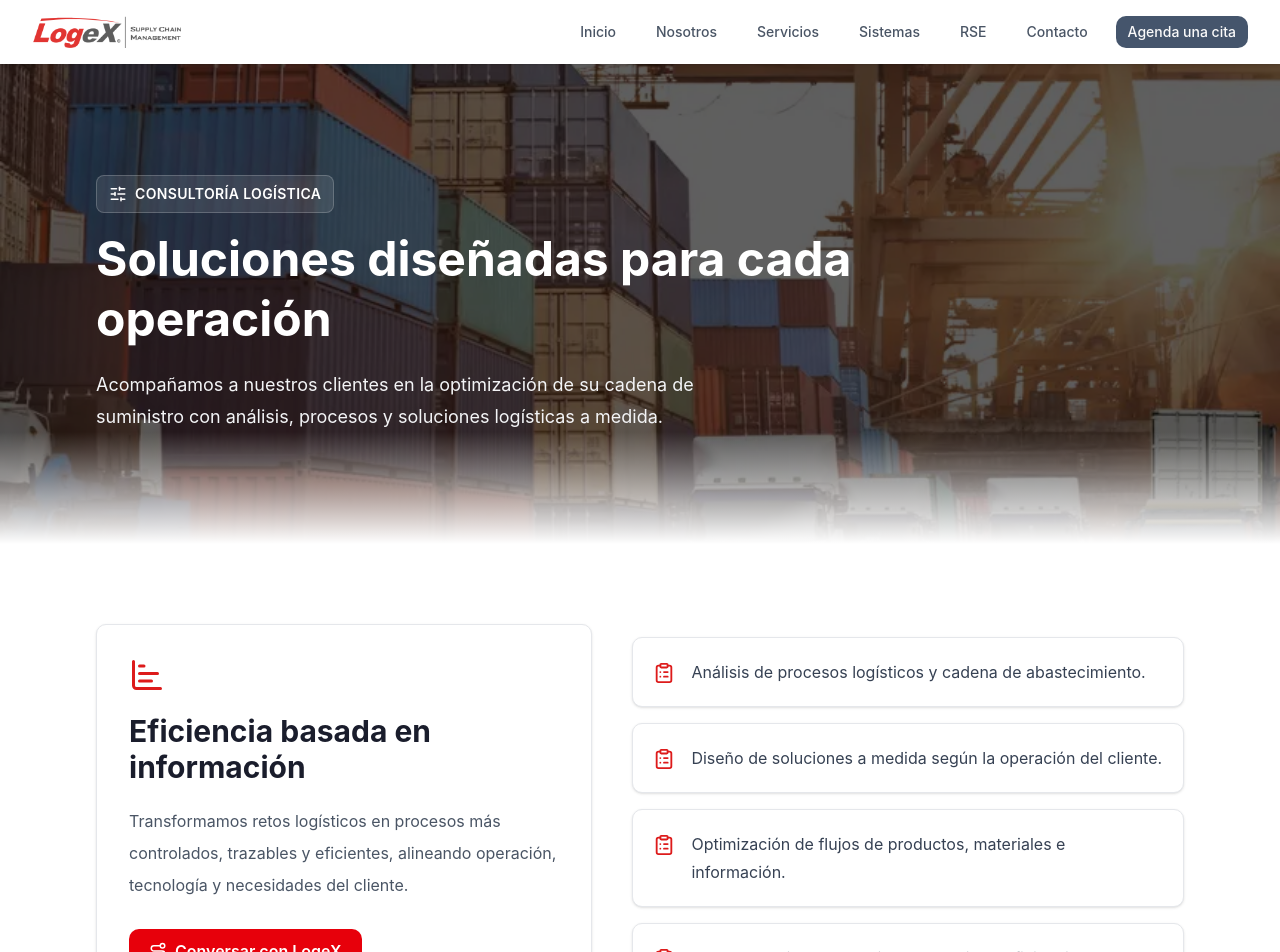
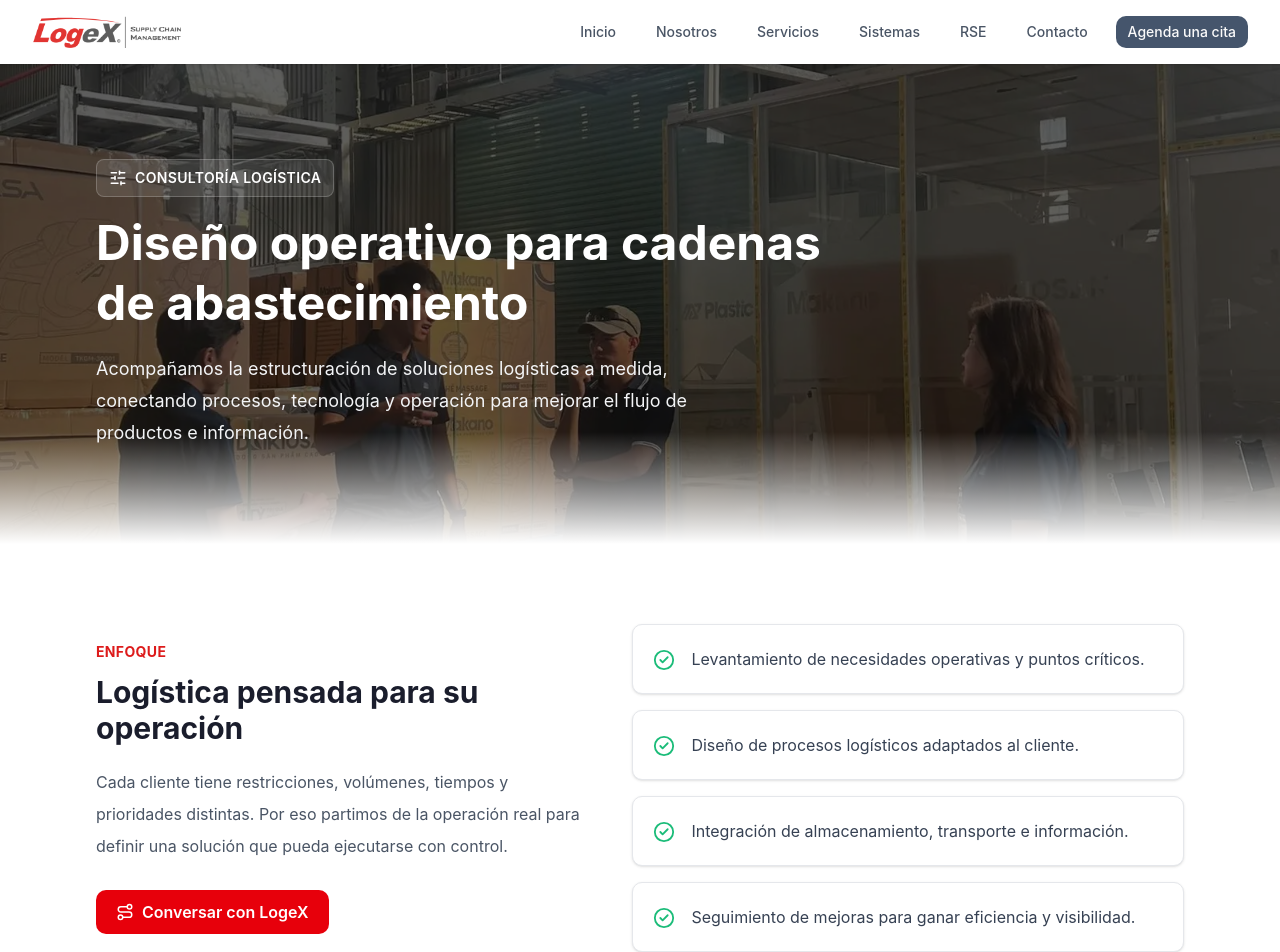
Before and after one commit to logexec/logex, a React (Vite) app: page /consultoria in a window 1280 px wide. Shown: the top 952 px of the page. Built offline with nearby package versions, Linux system fonts and the light colour scheme.

Commit message:
chore: Align new pages UX/UI to other pages

```diff
--- a/src/pages/Almacenes.tsx
+++ b/src/pages/Almacenes.tsx
@@ -28,7 +28,7 @@ const Almacenes = () => {
     <div>
       <section className="relative isolate overflow-hidden bg-neutral-950 text-white">
         <img
-          src="/servicios-hero.webp"
+          src="/almacenes-stock.webp"
           alt="Gestión de almacenes LogeX"
           className="absolute inset-0 -z-20 size-full object-cover"
         />
--- a/src/pages/Ayuda.tsx
+++ b/src/pages/Ayuda.tsx
@@ -31,22 +31,25 @@ const helpOptions = [
 const Ayuda = () => {
   return (
     <div>
-      <section className="bg-gray-50 py-20">
-        <div className="mx-auto max-w-6xl px-4 sm:px-6 lg:px-8">
+      <section className="relative isolate overflow-hidden bg-neutral-950 text-white">
+        <img
+          src="/ayuda-hero.webp"
+          alt="Centro de ayuda LogeX"
+          className="absolute inset-0 -z-20 size-full object-cover"
+        />
+        <div className="absolute inset-0 -z-10 bg-neutral-950/65" />
+        <div className="absolute inset-x-0 bottom-0 -z-10 h-28 bg-linear-to-t from-white to-transparent" />
+
+        <div className="mx-auto grid min-h-[480px] max-w-6xl content-center px-4 py-20 sm:px-6 lg:px-8">
           <div className="max-w-3xl">
-            <p
-              className="text-sm font-bold uppercase tracking-wide"
-              style={{ color: colors.logex }}
-            >
+            <p className="mb-4 inline-flex items-center gap-2 rounded-md border border-white/20 bg-white/10 px-3 py-2 text-sm font-semibold uppercase tracking-wide text-white">
+              <MessageSquare size={18} />
               Centro de ayuda
             </p>
-            <h1
-              className="mt-3 text-4xl font-bold leading-tight sm:text-5xl"
-              style={{ color: colors.navy }}
-            >
+            <h1 className="text-4xl font-bold leading-tight sm:text-5xl">
               Estamos para ayudarte
             </h1>
-            <p className="mt-5 text-lg leading-8 text-gray-600">
+            <p className="mt-5 max-w-2xl text-lg leading-8 text-gray-100">
               Encuentra el canal adecuado para solicitar información, coordinar
               una cita o contactar al equipo de soporte de LogeX.
             </p>
--- a/src/pages/Consultoria.tsx
+++ b/src/pages/Consultoria.tsx
@@ -1,12 +1,12 @@
-import { ChartBar, ClipboardList, Route, SlidersHorizontal } from "lucide-react";
+import { CheckCircle2, Route, SlidersHorizontal } from "lucide-react";
 import { Link } from "react-router-dom";
 import { colors } from "../utils/colors";
 
 const items = [
-  "Análisis de procesos logísticos y cadena de abastecimiento.",
-  "Diseño de soluciones a medida según la operación del cliente.",
-  "Optimización de flujos de productos, materiales e información.",
-  "Acompañamiento operativo para mejorar eficiencia y control.",
+  "Levantamiento de necesidades operativas y puntos críticos.",
+  "Diseño de procesos logísticos adaptados al cliente.",
+  "Integración de almacenamiento, transporte e información.",
+  "Seguimiento de mejoras para ganar eficiencia y visibilidad.",
 ];
 
 const Consultoria = () => {
@@ -14,7 +14,7 @@ const Consultoria = () => {
     <div>
       <section className="relative isolate overflow-hidden bg-neutral-950 text-white">
         <img
-          src="/servicios-operacion.webp"
+          src="/consultoria-hero.webp"
           alt="Consultoría logística LogeX"
           className="absolute inset-0 -z-20 size-full object-cover"
         />
@@ -28,11 +28,12 @@ const Consultoria = () => {
               Consultoría logística
             </p>
             <h1 className="text-4xl font-bold leading-tight sm:text-5xl">
-              Soluciones diseñadas para cada operación
+              Diseño operativo para cadenas de abastecimiento
             </h1>
             <p className="mt-5 max-w-2xl text-lg leading-8 text-gray-100">
-              Acompañamos a nuestros clientes en la optimización de su cadena de
-              suministro con análisis, procesos y soluciones logísticas a medida.
+              Acompañamos la estructuración de soluciones logísticas a medida,
+              conectando procesos, tecnología y operación para mejorar el flujo
+              de productos e información.
             </p>
           </div>
         </div>
@@ -40,18 +41,23 @@ const Consultoria = () => {
 
       <section className="py-20">
         <div className="mx-auto grid max-w-6xl gap-10 px-4 sm:px-6 lg:grid-cols-[0.9fr_1fr] lg:items-center lg:px-8">
-          <div className="rounded-lg border bg-white p-6 shadow-sm sm:p-8">
-            <ChartBar size={36} color={colors.logex} />
+          <div>
+            <p
+              className="text-sm font-bold uppercase tracking-wide"
+              style={{ color: colors.logex }}
+            >
+              Enfoque
+            </p>
             <h2
-              className="mt-5 text-3xl font-bold"
+              className="mt-3 text-3xl font-bold"
               style={{ color: colors.navy }}
             >
-              Eficiencia basada en información
+              Logística pensada para su operación
             </h2>
             <p className="mt-5 leading-8 text-gray-600">
-              Transformamos retos logísticos en procesos más controlados,
-              trazables y eficientes, alineando operación, tecnología y
-              necesidades del cliente.
+              Cada cliente tiene restricciones, volúmenes, tiempos y prioridades
+              distintas. Por eso partimos de la operación real para definir una
+              solución que pueda ejecutarse con control.
             </p>
             <Link
               to="/contacto"
@@ -68,10 +74,10 @@ const Consultoria = () => {
                 key={item}
                 className="flex gap-4 rounded-lg border bg-white p-5 shadow-sm"
               >
-                <ClipboardList
+                <CheckCircle2
                   className="mt-1 shrink-0"
                   size={22}
-                  color={colors.logex}
+                  color={colors.green}
                 />
                 <p className="leading-7 text-gray-700">{item}</p>
               </div>
--- a/src/pages/FAQ.tsx
+++ b/src/pages/FAQ.tsx
@@ -29,9 +29,9 @@ const faqs = [
       "Sí. LogeX brinda soluciones de transporte y distribución a nivel nacional, integradas con procesos de seguimiento y control.",
   },
   {
-    question: "¿Los sistemas de LogeX tienen acceso público?",
+    question: "¿Dónde encuentro información sobre los sistemas LogeX?",
     answer:
-      "Los sistemas se presentan como parte del ecosistema tecnológico de LogeX. Para información específica sobre soluciones tecnológicas, puedes contactar al equipo comercial.",
+      "Puedes revisar la página de Sistemas para conocer el ecosistema tecnológico de LogeX y contactar al equipo comercial si necesitas más información.",
   },
   {
     question: "¿Dónde están ubicadas las oficinas?",
@@ -43,22 +43,24 @@ const faqs = [
 const FAQ = () => {
   return (
     <div>
-      <section className="bg-gray-50 py-20">
-        <div className="mx-auto max-w-6xl px-4 sm:px-6 lg:px-8">
+      <section className="relative isolate overflow-hidden bg-neutral-950 text-white">
+        <img
+          src="/faq-hero.webp"
+          alt="Preguntas frecuentes LogeX"
+          className="absolute inset-0 -z-20 size-full object-cover"
+        />
+        <div className="absolute inset-0 -z-10 bg-neutral-950/65" />
+        <div className="absolute inset-x-0 bottom-0 -z-10 h-28 bg-linear-to-t from-white to-transparent" />
+
+        <div className="mx-auto grid min-h-[480px] max-w-6xl content-center px-4 py-20 sm:px-6 lg:px-8">
           <div className="max-w-3xl">
-            <p
-              className="text-sm font-bold uppercase tracking-wide"
-              style={{ color: colors.logex }}
-            >
+            <p className="mb-4 inline-flex items-center gap-2 rounded-md border border-white/20 bg-white/10 px-3 py-2 text-sm font-semibold uppercase tracking-wide text-white">
               FAQ
             </p>
-            <h1
-              className="mt-3 text-4xl font-bold leading-tight sm:text-5xl"
-              style={{ color: colors.navy }}
-            >
+            <h1 className="text-4xl font-bold leading-tight sm:text-5xl">
               Preguntas frecuentes
             </h1>
-            <p className="mt-5 text-lg leading-8 text-gray-600">
+            <p className="mt-5 max-w-2xl text-lg leading-8 text-gray-100">
               Respuestas rápidas sobre servicios, cobertura, almacenamiento,
               transporte y canales de atención.
             </p>
```
